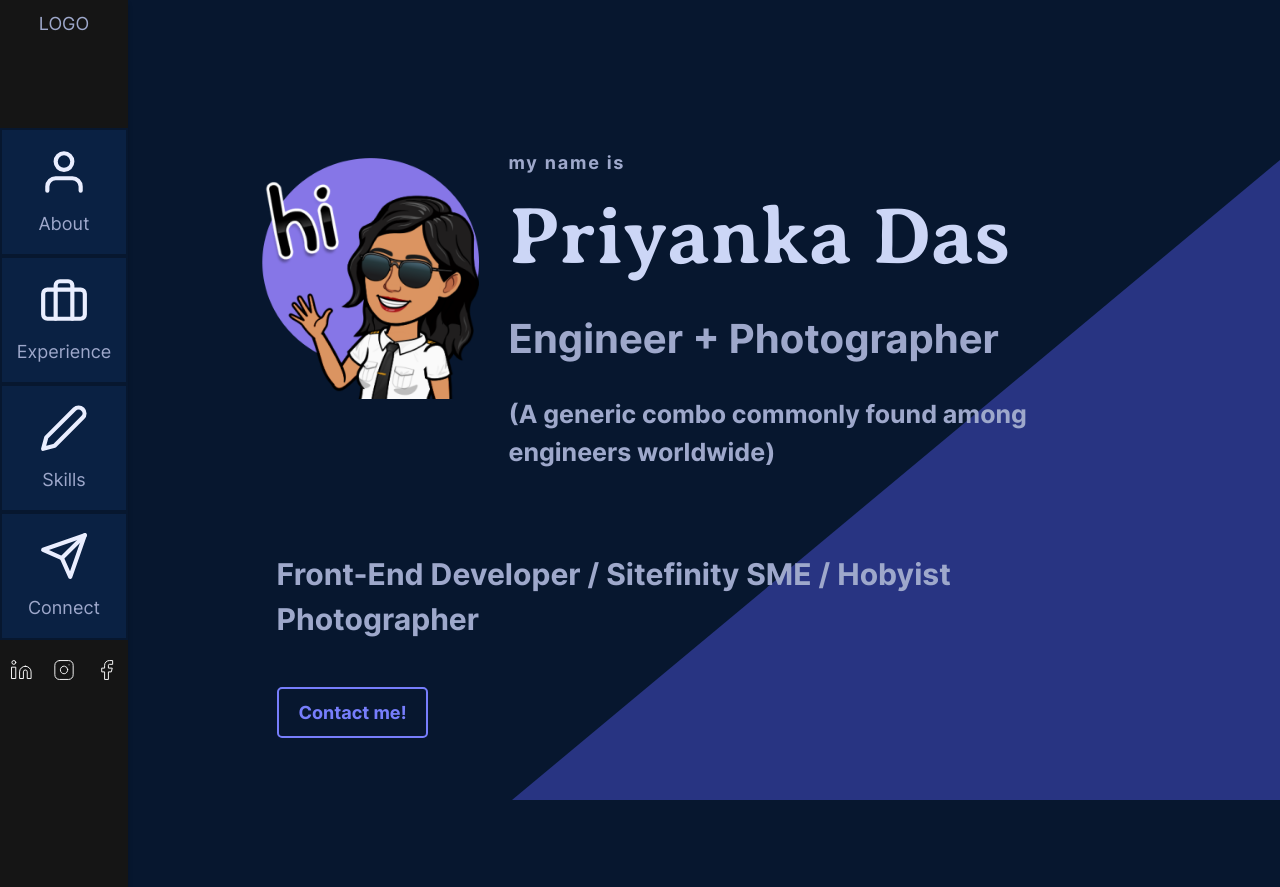
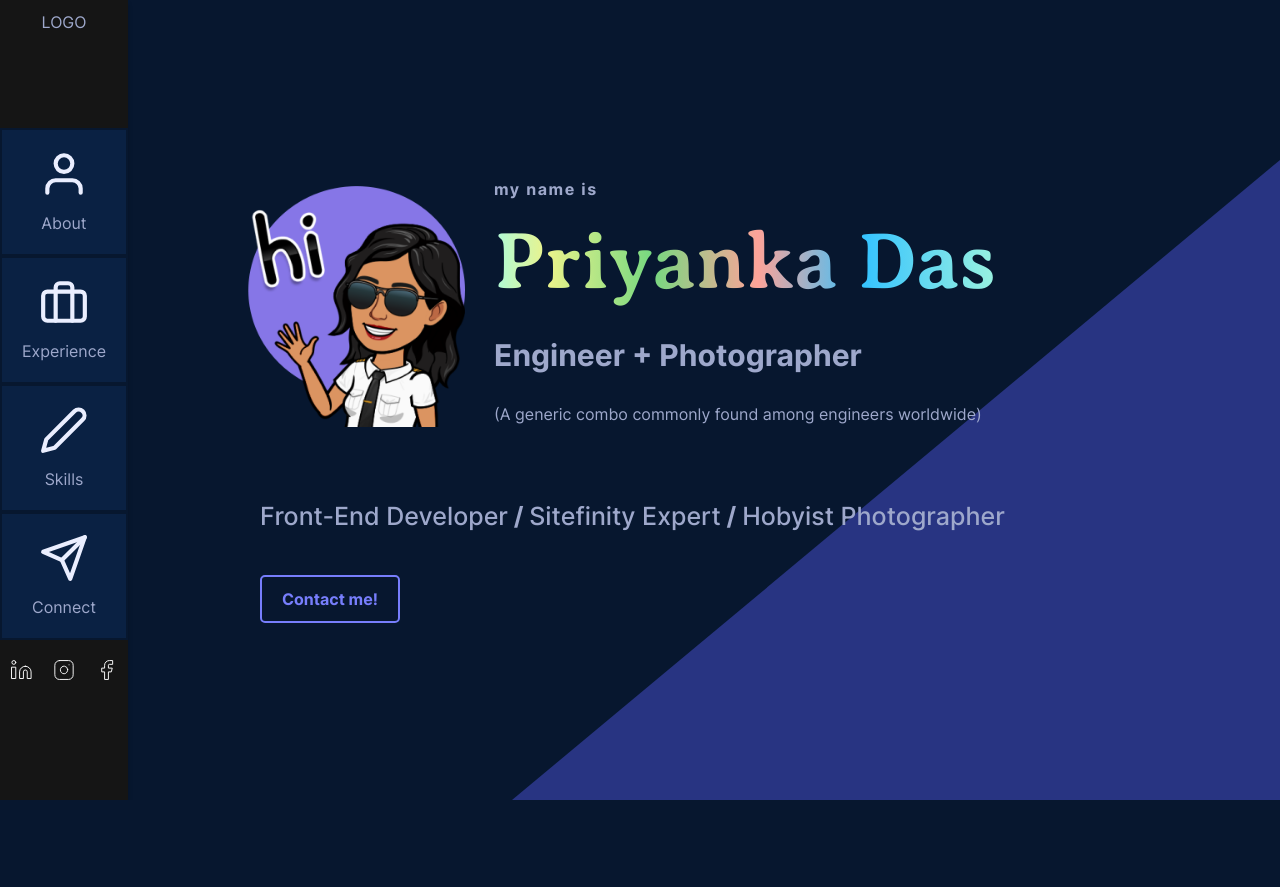
Before and after one commit to priyankastro/priyankadget, a Next.js app in the folder ui/: page / in a window 1280 px wide. After the commit the page ends 800 px from the top, so only its background shows below. Built offline with nearby package versions, Linux system fonts and the light colour scheme.

Commit message:
About page updated

```diff
--- a/ui/src/app/globals.css
+++ b/ui/src/app/globals.css
@@ -123,13 +123,15 @@ a {
   --text-gray: #9ea8cb;
   --purple-medium: rgba(95, 101, 216, 0.7);
   --purple-bright: rgb(119 126 252);
+  --pastel-yellow: rgb(235 242 142);
   --purple-light: rgba(75, 82, 214, 0.5);
   --text-highlight: rgba(183, 120, 255, 0.89);
+  --rainbow-gradient: linear-gradient(-90deg,#adfbda 0,#35c3ff 30%,#fda399 50%,#76d880 70%,#ebf38b 90%,#adfbda 100%);
   --font-inter-regular: "Inter-Variable", sans-serif;
   --font-averiaseriflibre-bold: "AveriaSerifLibre-Bold";
 }
 html{
-  font-size: 18px;
+  font-size: 16px;
 }
 html,
 body {
@@ -146,7 +148,10 @@ body {
 }
 
 h1 {
-  color: var(--text-light);
+  /* color: var(--text-light); */
+  background-image: var(--rainbow-gradient);
+  -webkit-background-clip: text;
+  -webkit-text-fill-color: transparent;
   font-family: var(--font-averiaseriflibre-bold);
   font-weight: 700;
 }
@@ -170,17 +175,20 @@ p {
   width: 100%;
 }
 
+.text-purple-bright {
+ color: var(--purple-bright);
+}
+
 .heading-xl {
   font-size: clamp(45px, 12vw, 80px);
-  margin: 0;
 }
 
 .heading-lg {
-  font-size: clamp(20px, 10vw, 40px);
+  font-size: clamp(20px, 6vw, 30px);
 }
 
 .heading-md {
-  font-size: clamp(20px, 5vw, 30px);
+  font-size: clamp(10px, 5vw, 25px);
 }
 
 .heading-sm {
@@ -220,7 +228,7 @@ p {
   min-height: 100vh;
 }
 .menu-btn-sm {
-  position: absolute;
+  position: fixed;
   right: 0;
   top: 0;
   z-index: 11;
--- a/ui/src/app/layout.tsx
+++ b/ui/src/app/layout.tsx
@@ -18,7 +18,7 @@ export default function RootLayout({
         <div className='relative block md:flex min-h-screen'>
           <Navbar />
           <main className='relative z-10 w-full'>
-            <div className='content-body p-8 md:p-20 xl:p-28 2xl:p-40'>
+            <div className='content-body p-8 lg:p-20 md:p-10 xl:p-28 2xl:p-40'>
               {children}
             </div>
             <div className='skewpart'></div>
--- a/ui/src/app/page.module.css
+++ b/ui/src/app/page.module.css
@@ -1,4 +1,5 @@
 .desc span{
+  font-weight: 500;
   transition: all 0.3s ease-in-out;
 }
 .desc span:hover {
--- a/ui/src/app/page.tsx
+++ b/ui/src/app/page.tsx
@@ -31,7 +31,7 @@ export default function Home({ data }: any) {
           <h3 className='font-bold tracking-widest'>my name is</h3>
           <h1 className='heading-xl'>Priyanka Das</h1>
           <h2 className='font-bold heading-lg py-3'>Engineer + Photographer</h2>
-          <h3 className='font-bold heading-sm py-3'>(A generic combo commonly found among engineers worldwide)</h3>
+          <h3 className='hidden lg:block text-md py-3'>(A generic combo commonly found among engineers worldwide)</h3>
         </div>
       </div>
       {/* <div className="flex py-5"> */}
@@ -40,7 +40,7 @@ export default function Home({ data }: any) {
           {/* <p className='text-content'>
             Lorem ipsum dolor sit amet, consectetur adipiscing elit. Cras dictum nunc porttitor tortor sagittis rutrum. Sed molestie eget eros et ornare. Ut eget nunc id ante commodo egestas sed nec elit. Proin auctor iaculis ex sit amet sollicitudin
           </p> */}
-          <h2 className={`${styles.desc} font-bold heading-md`}><span>Front-End Developer</span> / <span>Sitefinity SME</span> / <span>Hobyist Photographer</span></h2>
+          <h2 className={`${styles.desc} font-bold heading-md`}><span>Front-End Developer</span> / <span>Sitefinity Expert</span> / <span>Hobyist Photographer</span></h2>
           <button className="mt-10 btn-contact">
             Contact me!
           </button>
```
Also changed, not shown: ui/src/app/about/page.module.css (added, +7 -0 lines), ui/src/app/about/page.tsx (+15 -3 lines), ui/public/images/about.png (added).
